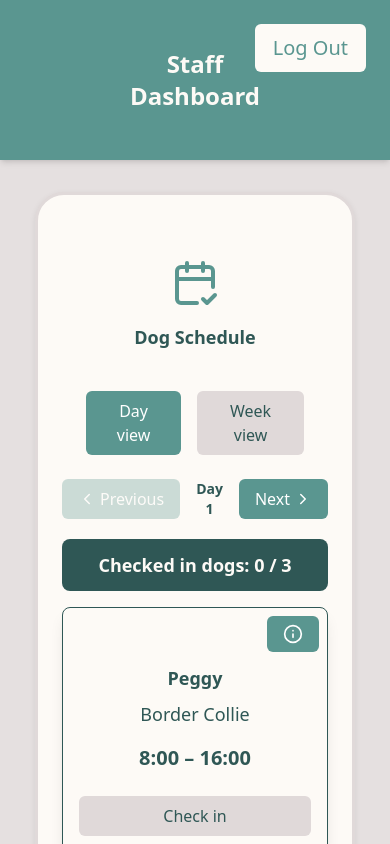
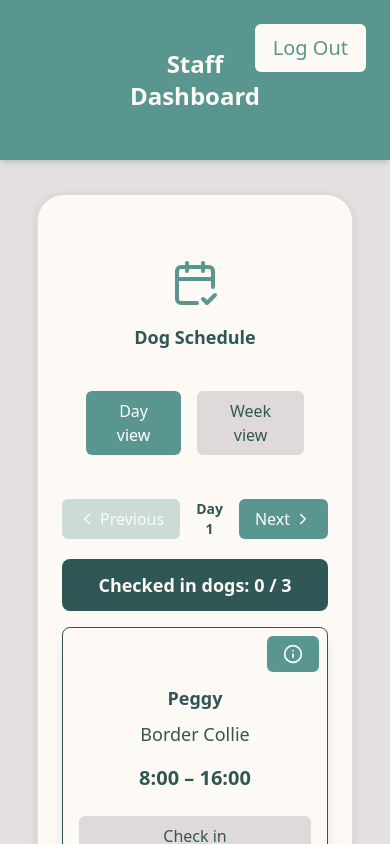
Before and after one commit to Emilyempa/exam-project-doggydaycare, a Next.js app in the folder frontend/: page /staff-dashboard in a window 390 px wide. Shown: the top 844 px of the page. Built offline with nearby package versions, Linux system fonts and the light colour scheme.

Commit message:
Fix margin top to be more user-friendly in mobile mode

```diff
--- a/frontend/src/components/buttons/Next-and-previous.tsx
+++ b/frontend/src/components/buttons/Next-and-previous.tsx
@@ -27,7 +27,7 @@ export default function NextAndPrevious({
         onClick={onPrevious}
         disabled={isFirst}
         className={`
-          flex items-center gap-1 rounded-md px-3 py-2 text-sm font-medium mb-5
+          flex items-center gap-1 rounded-md px-3 py-2 text-sm font-medium mb-5 mt-5
           transition
           ${
           isFirst
@@ -43,7 +43,7 @@ export default function NextAndPrevious({
 
       {/* Center label */}
       {label && (
-        <span className="text-sm font-semibold text-primary mb-5">
+        <span className="text-sm font-semibold text-primary mb-5 mt-5">
           {label}
         </span>
       )}
@@ -53,7 +53,7 @@ export default function NextAndPrevious({
         onClick={onNext}
         disabled={isLast}
         className={`
-          flex items-center gap-1 rounded-md px-3 py-2 text-sm font-medium mb-5
+          flex items-center gap-1 rounded-md px-3 py-2 text-sm font-medium mb-5 mt-5
           transition
           ${
           isLast
```
